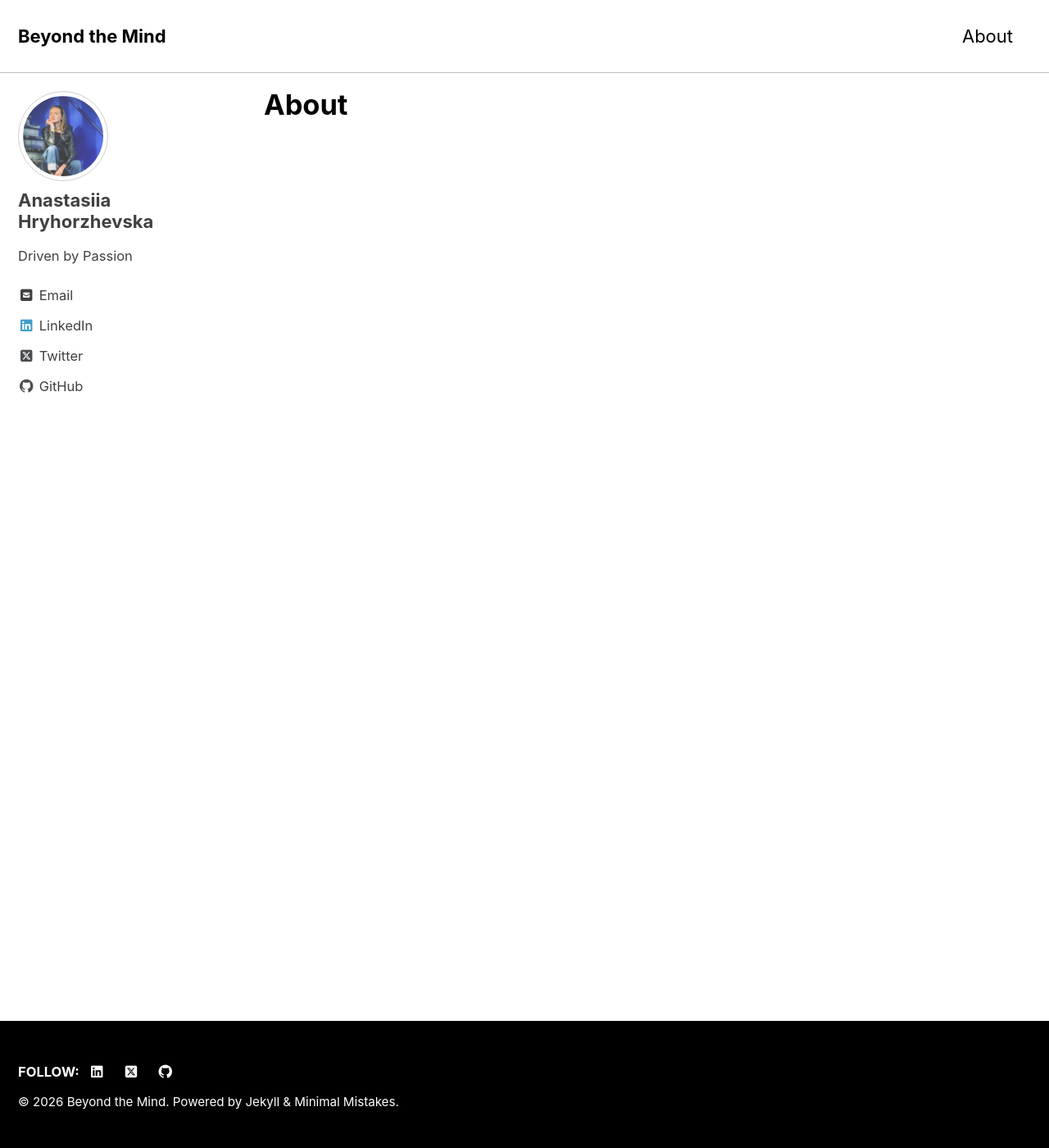
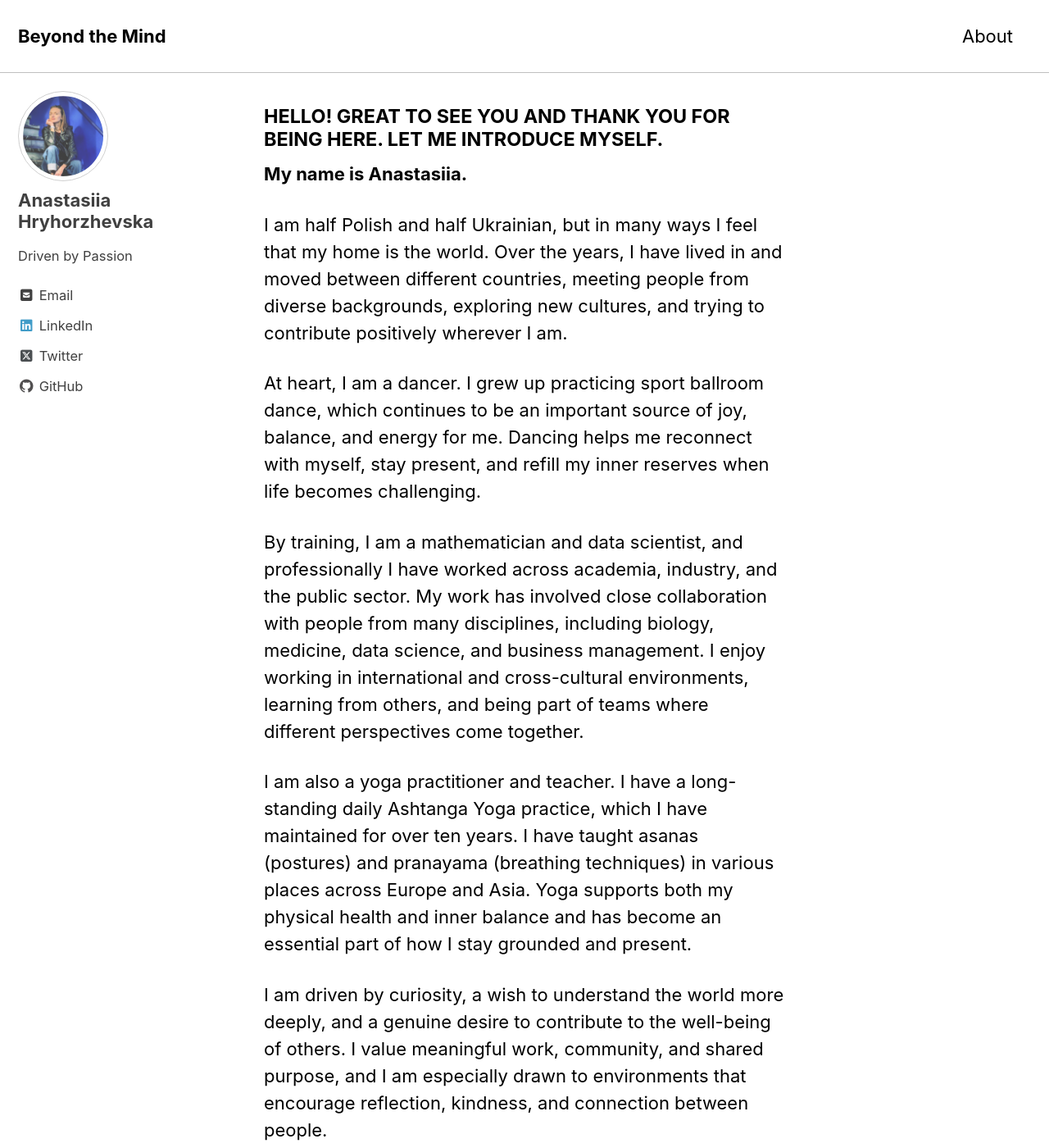
Before and after one commit to ahryho/ahryho.github.io, a Jekyll site: the page built from _pages/about.md, in a window 1280 px wide and 1400 px high. Shown: the whole window at 82% size. Built offline with Jekyll 4.4.1, drawn with Linux system fonts in a browser that asks for light colours; cached includes are drawn as plain includes.

Commit message:
About info added

```diff
--- a/_pages/about.md
+++ b/_pages/about.md
@@ -1,5 +1,19 @@
 ---
 permalink: /about/
-title: "About"
+title: ""
 author_profile: true
 ---
+
+#### HELLO! GREAT TO SEE YOU AND THANK YOU FOR BEING HERE. LET ME INTRODUCE MYSELF.
+
+**My name is Anastasiia.**
+
+I am half Polish and half Ukrainian, but in many ways I feel that my home is the world. Over the years, I have lived in and moved between different countries, meeting people from diverse backgrounds, exploring new cultures, and trying to contribute positively wherever I am.
+
+At heart, I am a dancer. I grew up practicing sport ballroom dance, which continues to be an important source of joy, balance, and energy for me. Dancing helps me reconnect with myself, stay present, and refill my inner reserves when life becomes challenging.
+
+By training, I am a mathematician and data scientist, and professionally I have worked across academia, industry, and the public sector. My work has involved close collaboration with people from many disciplines, including biology, medicine, data science, and business management. I enjoy working in international and cross-cultural environments, learning from others, and being part of teams where different perspectives come together.
+
+I am also a yoga practitioner and teacher. I have a long-standing daily Ashtanga Yoga practice, which I have maintained for over ten years. I have taught asanas (postures) and pranayama (breathing techniques) in various places across Europe and Asia. Yoga supports both my physical health and inner balance and has become an essential part of how I stay grounded and present.
+
+I am driven by curiosity, a wish to understand the world more deeply, and a genuine desire to contribute to the well-being of others. I value meaningful work, community, and shared purpose, and I am especially drawn to environments that encourage reflection, kindness, and connection between people.
```
